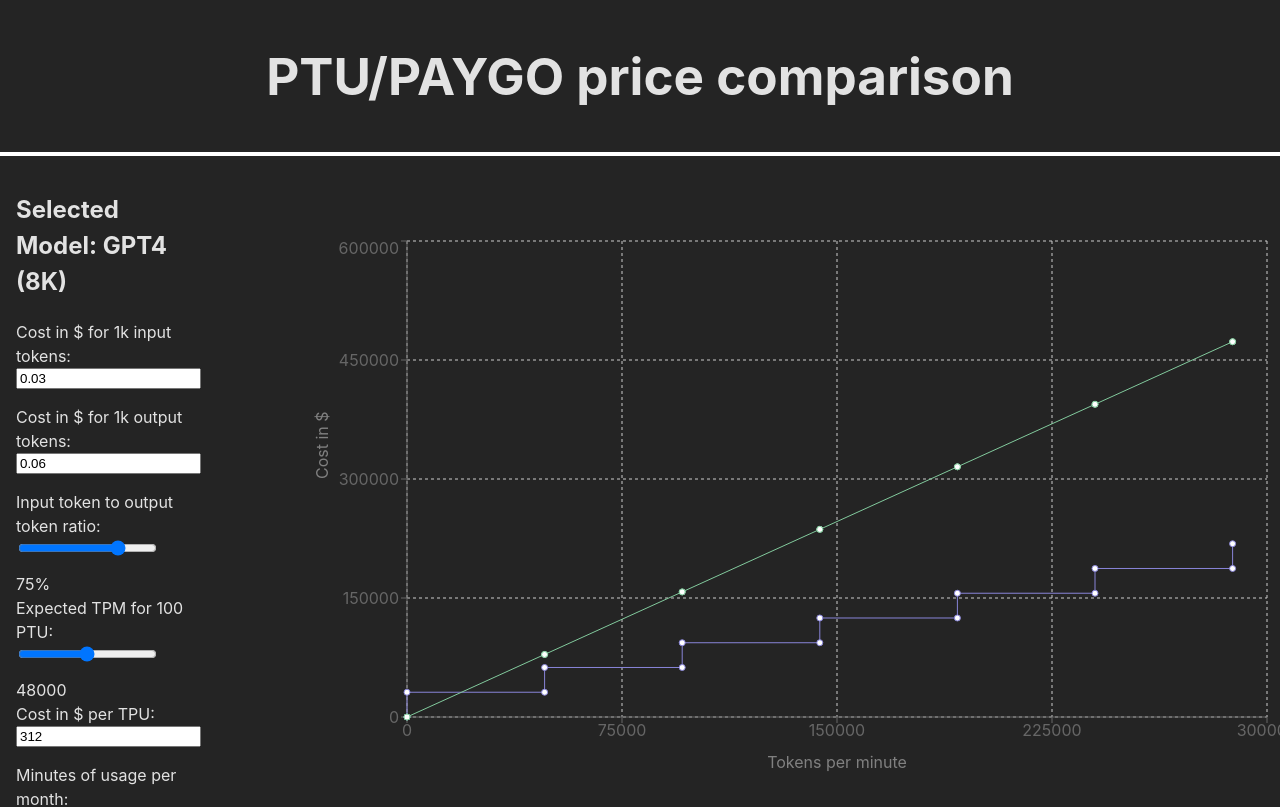
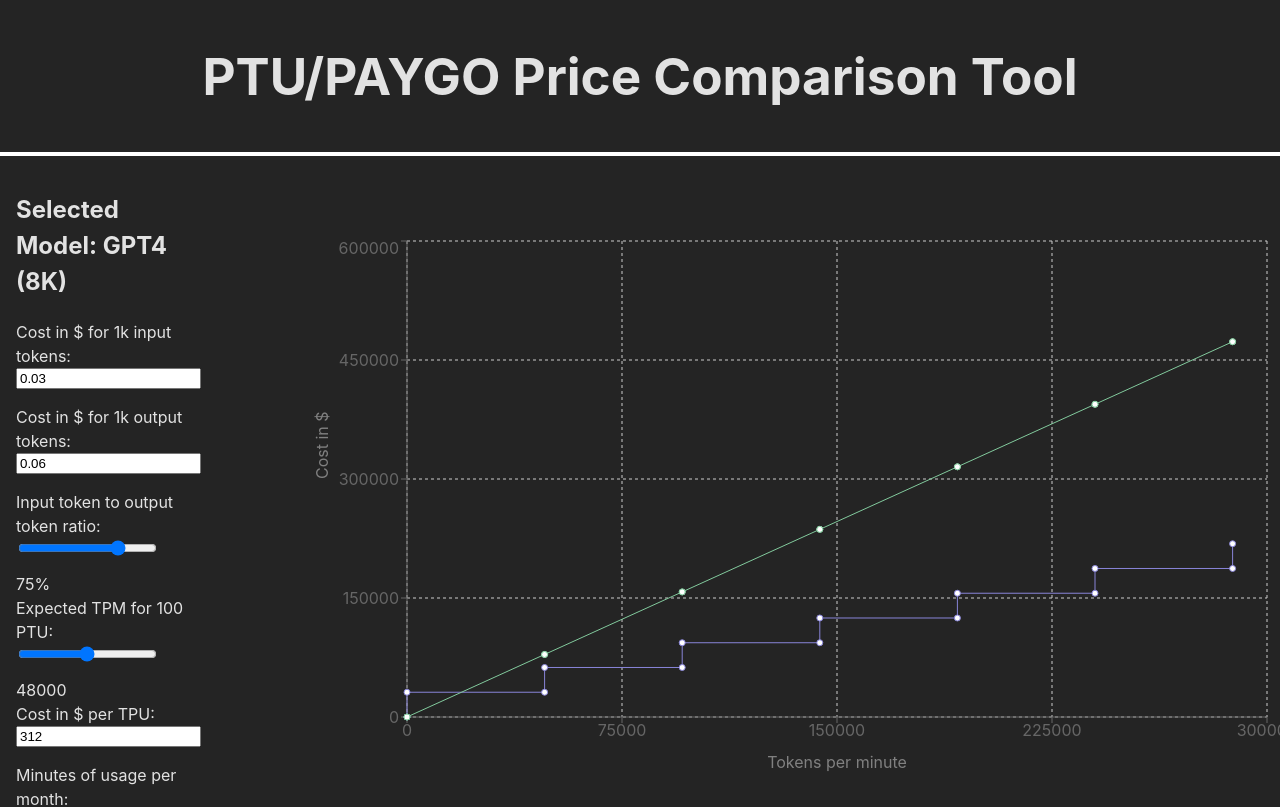
Before and after one commit to rom212/ptutool, a React (Vite) app: page / in a window 1280 px wide. Shown: the top 807 px of the page. Built offline with nearby package versions, Linux system fonts and the light colour scheme.

Commit message:
updated title

```diff
--- a/src/components/navbar/NavBar.tsx
+++ b/src/components/navbar/NavBar.tsx
@@ -5,7 +5,7 @@
 const NavBar: FC = () => {
   return (
     <div className={styles.container}>
-      <h1>PTU/PAYGO price comparison</h1>
+      <h1>PTU/PAYGO Price Comparison Tool</h1>
     </div>
   );
 };
```
